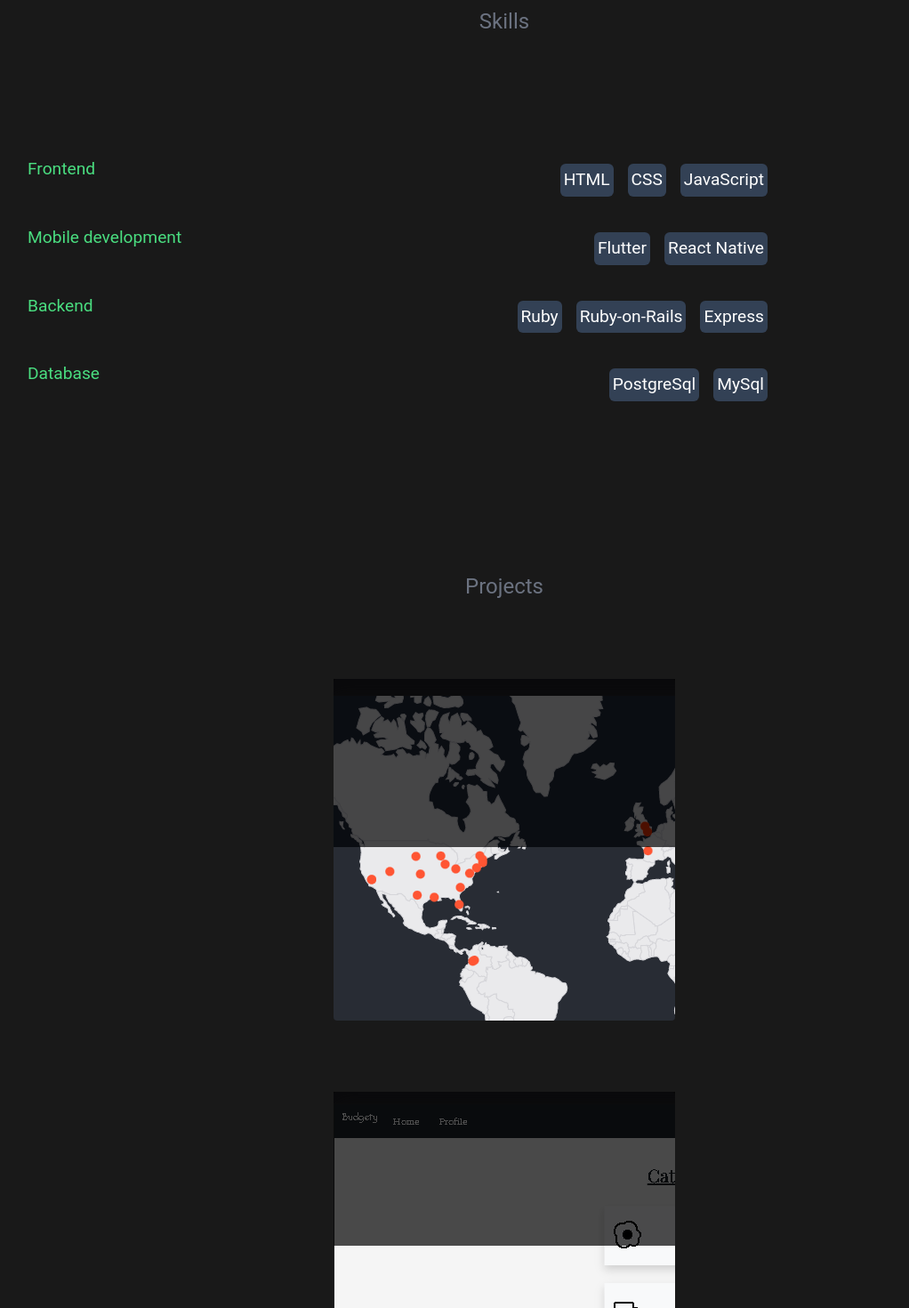
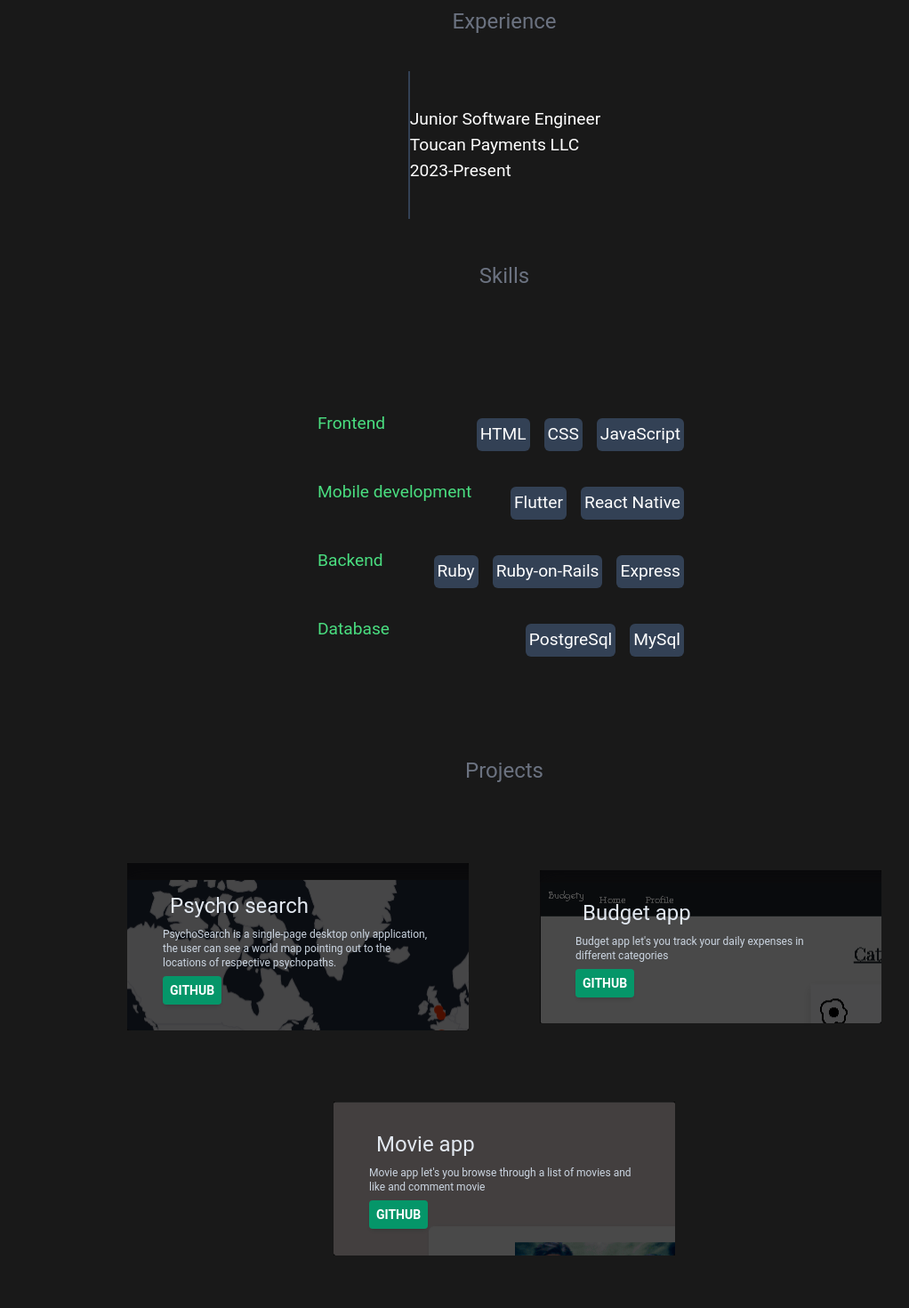
Before and after one commit to AkshithaReddy1899/Portfolio, a React (Create React App) app: page / in a window 1280 px wide. Shown: the part 1260-2730 px from the top of the page at 89% size, without its empty margins (73-1095 px from the left). Built offline with nearby package versions, Linux system fonts and the light colour scheme; some icons are missing.

Commit message:
Add experience section

```diff
--- a/src/App.js
+++ b/src/App.js
@@ -1,6 +1,7 @@
 import React from 'react';
 import Home from './Components/Home';
 import About from './Components/About';
+import Experience from './Components/Experience';
 import Skills from './Components/Skills';
 import Projects from './Components/Projects';
 import Contact from './Components/Contact';
@@ -12,6 +13,8 @@ function App() {
       <Home />
       <hr className="border-solid border-0 border-b border-gray-600 my-14 mx-12 md:hidden" />
       <About />
+      <hr className="border-solid border-0 border-b border-gray-600 my-14 mx-12 md:hidden" />
+      <Experience />
       <hr className="border-solid border-0 border-b border-gray-600 my-14 mx-12 md:hidden" />
       <Skills />
       <hr className="border-solid border-0 border-b border-gray-600 my-14 mx-12 md:hidden" />
--- /dev/null
+++ b/src/Components/Experience.jsx
@@ -0,0 +1,23 @@
+import experienceData from '../assets/experience';
+
+const Experience = () => {
+	return (
+		<div className="text-center mt-24 lg:flex lg:flex-col justify-center items-center lg:mt-12 md:pt-20">
+    <h1 className="text-2xl text-gray-500">Experience</h1>
+		<div className="mt-10 lg:border-l-2 border-slate-700 flex justify-center items-center px-auto md:py-10 md:px-0 lg:flex lg:flex-col lg:items-start">
+			{
+				experienceData.map((item) => (
+					<div className="text-left">
+						<h2>{item.role}</h2>
+						<h3>{item.title}</h3>
+						<p>{item.year}</p>
+					</div>
+				))
+			}
+		</div>
+
+  </div>
+	 )
+};
+
+export default Experience;
--- a/src/Components/Projects.jsx
+++ b/src/Components/Projects.jsx
@@ -1,33 +1,15 @@
 import React from 'react';
 import Zoom from 'react-reveal/Zoom';
 import data from '../assets/data';
+import { FaGithub } from "react-icons/fa";
 
 const Projects = () => (
-  <div className="text-center mt-24 lg:mt-12 md:pt-20 my-10">
+  <div className="text-center mt-24 lg:mt-12 md:pt-0 my-10">
     <h1 className="text-2xl text-gray-500">Projects</h1>
-    <div className="mb-20 mt-12 flex flex-wrap flex-col justify-center items-center md:hidden">
+    <div className="mb-20 mt-12 flex flex-wrap flex-col lg:flex-row justify-center items-center">
       {data.map((item) => (
         <div className="p-4">
-        <div className="w-72 h-auto md:w-80 md:h-auto lg:w-96 lg:h-96 m-6 rounded bg-green-900 backdrop-saturate-200" style={{ backgroundImage: `url(${item.img}) ` }} key={item.id}>
-          <div className= "p-4 backdrop-saturate-200 bg-black/70">
-          <Zoom >
-            <div className="m-2 p-2">
-              <h1 className="text-left text-2xl px-4 text-slate-200">{item.title}</h1>
-              <p className="text-xs text-left m-2 text-slate-300">{item.description}</p>
-              <div className="btn text-left">
-                <a href={item.repo} target="_blank" rel="noreferrer" alt="github" className="m-2 p-2 bg-emerald-600 text-white font-bold leading-normal uppercase rounded shadow-md hover:bg-emerald-700 hover:shadow-lg focus:bg-emerald-700 focus:shadow-lg focus:outline-none focus:ring-0 active:bg-emerald-800 active:shadow-lg transition duration-150 ease-in-out items-center text-sm">Github</a>
-              </div>
-            </div>
-          </Zoom>
-          </div>
-          </div>
-        </div>
-      ))}
-    </div>
-    <div className="mb-20 mt-12 hidden md:flex flex-col justify-center items-center">
-      {data.map((item) => (
-        <div className="p-4">
-        <div className="w-72 h-auto md:w-80 md:h-auto lg:w-96 lg:h-96 m-6 rounded bg-green-900 backdrop-saturate-200" style={{ backgroundImage: `url(${item.img}) ` }} key={item.id}>
+        <div className="w-72 h-auto md:w-80 md:h-auto lg:w-96 lg:h-auto m-6 rounded bg-green-900 backdrop-saturate-200" style={{ backgroundImage: `url(${item.img}) ` }} key={item.id}>
           <div className= "p-4 backdrop-saturate-200 bg-black/70">
           <Zoom >
             <div className="m-2 p-2">
--- a/src/Components/Skills.jsx
+++ b/src/Components/Skills.jsx
@@ -17,10 +17,10 @@ import { TiTickOutline } from 'react-icons/ti';
 const Skills = () => {
   const skillsData = SkillsData;
   return(
-    <div className="text-center mt-24 lg:mt-12 md:pt-20">
+    <div className="text-center mt-24 lg:flex lg:flex-col justify-center items-center lg:mt-12 md:pt-0">
       <Slide bottom left>
     <h1 className="text-2xl text-gray-500">Skills</h1>
-    <div className="flex flex-wrap flex-col md:flex-row justify-between items-center lg:mt-20">
+    <div className="flex flex-wrap flex-col md:flex-row justify-between items-center lg:mt-20 lg:w-1/2 lg:justify-center">
       <div className="md:w-11/12 lg:w-3/4 md:mx-2 lg:mx-6 my-8">
           {
             skillsData.map((item) => {
--- /dev/null
+++ b/src/assets/experience.js
@@ -0,0 +1,10 @@
+const experienceData = [
+  {
+    id: 0,
+    role: 'Junior Software Engineer',
+		title: 'Toucan Payments LLC',
+    year: '2023-Present',
+  }
+];
+
+export default experienceData;
```
